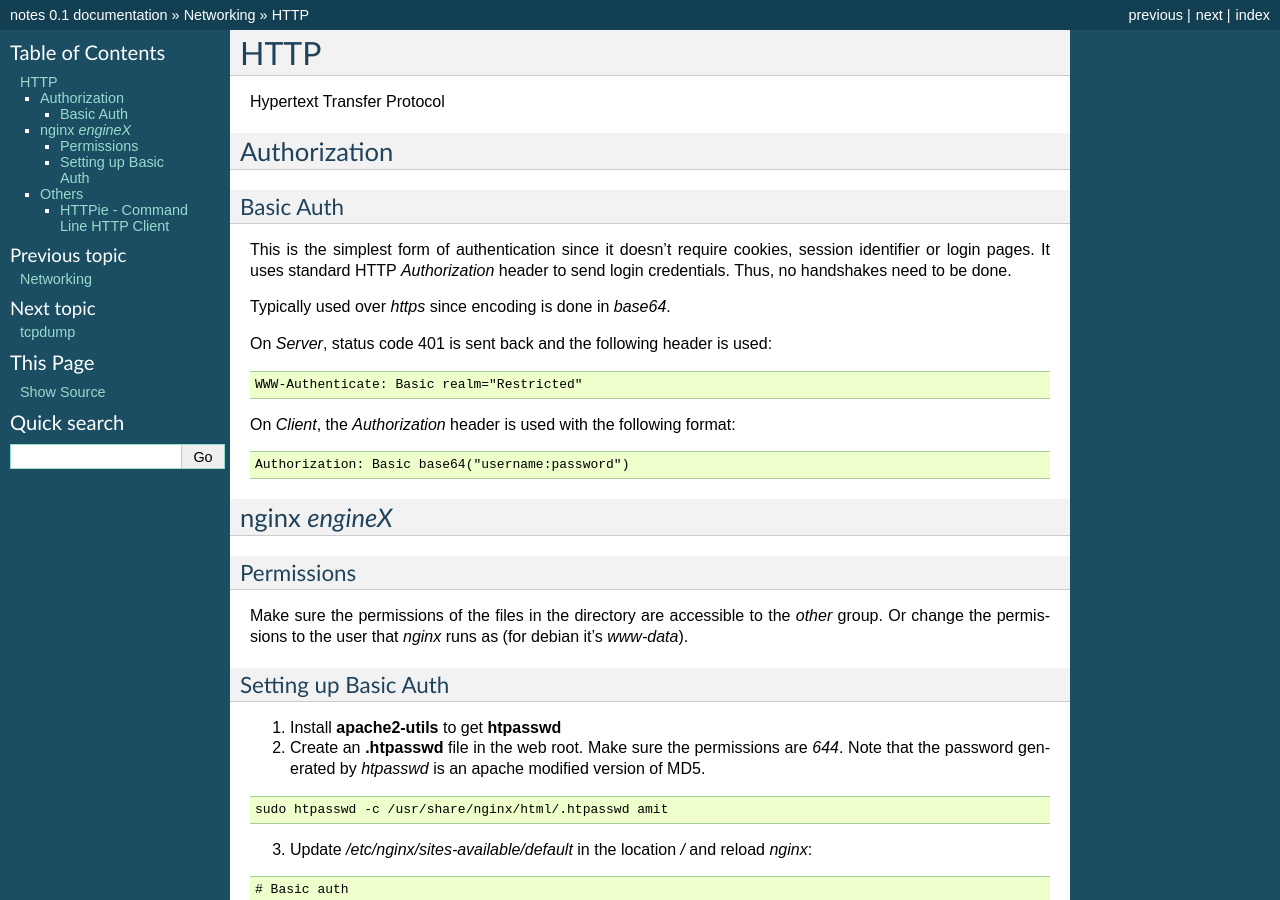
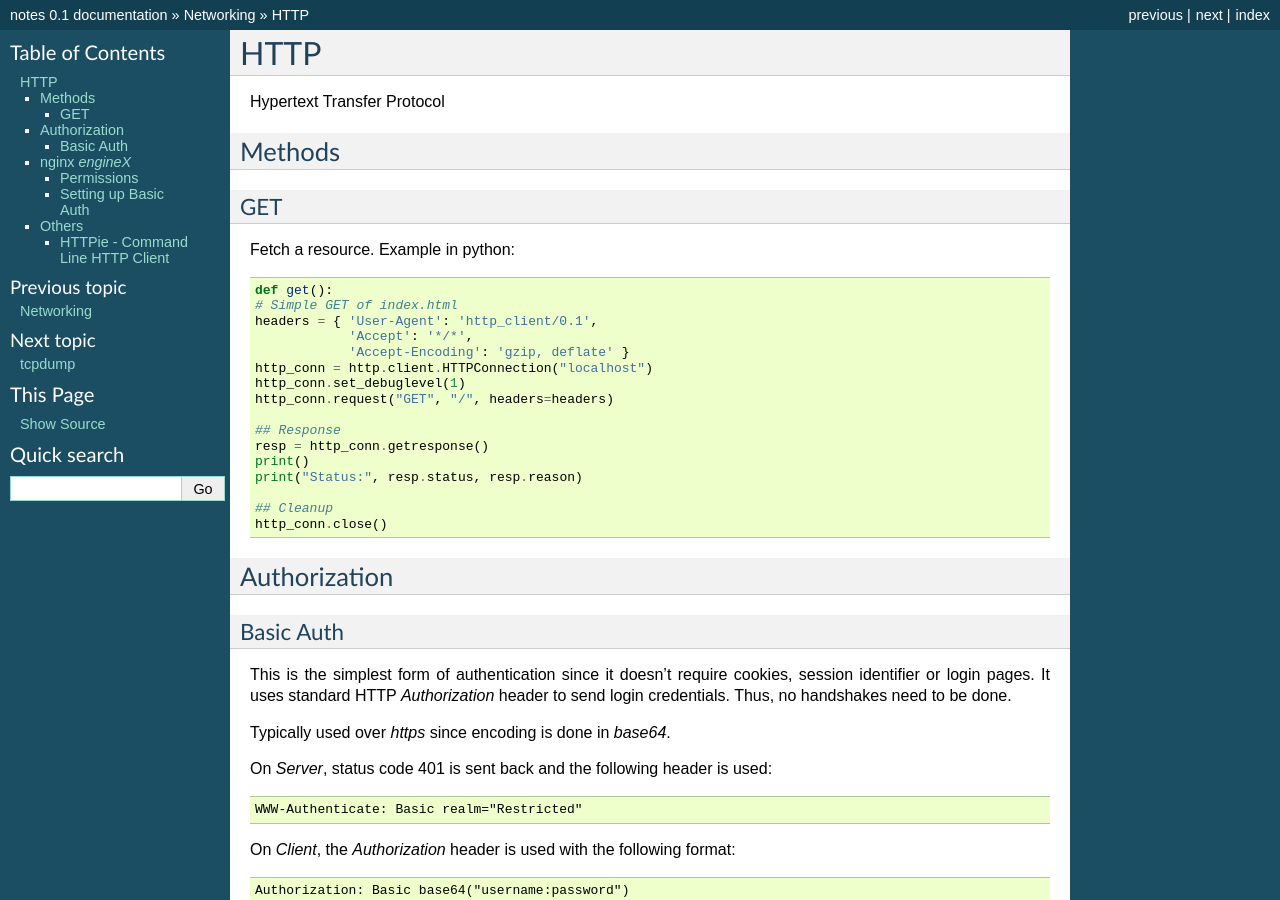
Before and after one commit to amituttam/notes, a Sphinx documentation site: the page built from docs/networking/http.rst, in a window 1280 px wide and 900 px high. Built offline with Sphinx 7.4.7, drawn with Linux system fonts in a browser that asks for light colours.

Commit message:
networking/http: Python GET example

```diff
--- a/docs/networking/http.rst
+++ b/docs/networking/http.rst
@@ -2,6 +2,33 @@ HTTP
 ====
 
 Hypertext Transfer Protocol
+
+Methods
+-------
+
+GET
+^^^
+
+Fetch a resource. Example in python:
+
+.. code-block:: python
+
+    def get():
+    # Simple GET of index.html
+    headers = { 'User-Agent': 'http_client/0.1',
+                'Accept': '*/*',
+                'Accept-Encoding': 'gzip, deflate' }
+    http_conn = http.client.HTTPConnection("localhost")
+    http_conn.set_debuglevel(1)
+    http_conn.request("GET", "/", headers=headers)
+
+    ## Response
+    resp = http_conn.getresponse()
+    print()
+    print("Status:", resp.status, resp.reason)
+
+    ## Cleanup
+    http_conn.close()
 
 Authorization
 -------------
```
